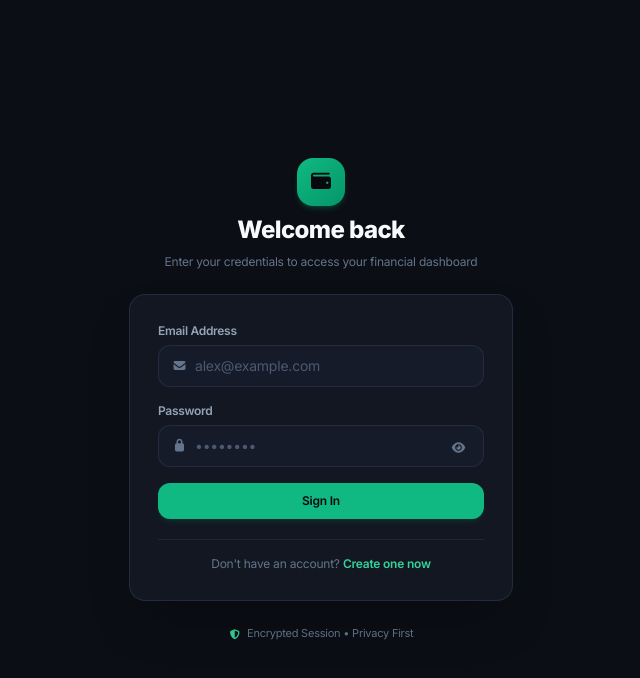
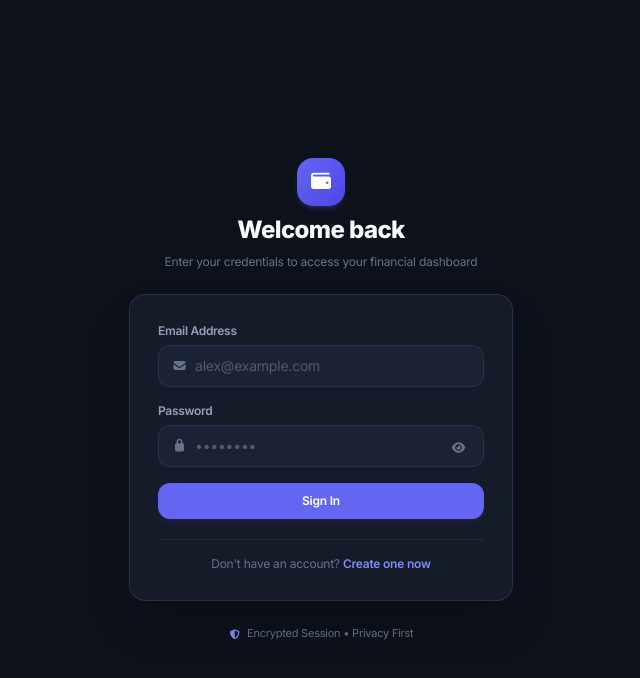
Before and after one commit to fernandayoga/finance-tracker, a React (Vite) app in the folder client/: page /login in a window 1280 px wide. Shown: the top 678 px of the page, without its empty margins (319-959 px from the left). Built offline with nearby package versions, Linux system fonts and the light colour scheme; no server answers.

Commit message:
style: apply Midnight Indigo and Soft Mint color theme across UI and charts

```diff
--- a/client/src/components/charts/MonthlyChart.jsx
+++ b/client/src/components/charts/MonthlyChart.jsx
@@ -80,8 +80,8 @@ const MonthlyChart = ({ data }) => {
             )}
           />
 
-          <Bar dataKey="income" name="Income" fill="#10b981" radius={[4, 4, 0, 0]} maxBarSize={32} />
-          <Bar dataKey="expense" name="Expense" fill="#f43f5e" radius={[4, 4, 0, 0]} maxBarSize={32} />
+          <Bar dataKey="income" name="Income" fill="#2dd4bf" radius={[4, 4, 0, 0]} maxBarSize={32} />
+          <Bar dataKey="expense" name="Expense" fill="#fb7185" radius={[4, 4, 0, 0]} maxBarSize={32} />
         </BarChart>
       </ResponsiveContainer>
     </div>
--- a/client/src/components/layout/MobileHeader.jsx
+++ b/client/src/components/layout/MobileHeader.jsx
@@ -38,7 +38,7 @@ const MobileHeader = () => {
     <header className="lg:hidden fixed top-0 left-0 right-0 z-30 bg-dark-850/90 backdrop-blur-md border-b border-dark-600/70 px-4 py-3 flex items-center justify-between">
       {/* Brand & Page Title */}
       <div className="flex items-center gap-2.5">
-        <div className="w-8 h-8 rounded-lg bg-gradient-to-br from-primary-500 to-primary-600 flex items-center justify-center text-dark-950 shadow-sm shadow-primary-500/20">
+        <div className="w-8 h-8 rounded-lg bg-gradient-to-br from-primary-500 to-primary-600 flex items-center justify-center text-white shadow-sm shadow-primary-500/20">
           <i className="fa-solid fa-wallet text-xs" />
         </div>
         <div>
--- a/client/src/components/layout/Sidebar.jsx
+++ b/client/src/components/layout/Sidebar.jsx
@@ -23,7 +23,7 @@ const Sidebar = () => {
       {/* Brand Header */}
       <div className="p-5 border-b border-dark-600/60">
         <div className="flex items-center gap-3">
-          <div className="w-9 h-9 rounded-xl bg-gradient-to-br from-primary-500 to-primary-600 flex items-center justify-center text-dark-950 shadow-sm shadow-primary-500/20">
+          <div className="w-9 h-9 rounded-xl bg-gradient-to-br from-primary-500 to-primary-600 flex items-center justify-center text-white shadow-sm shadow-primary-500/20">
             <i className="fa-solid fa-wallet text-sm" />
           </div>
           <div>
--- a/client/src/index.css
+++ b/client/src/index.css
@@ -1,41 +1,42 @@
 @import "tailwindcss";
 
 /* ================================================================
-   FINTECH DESIGN SYSTEM — REFINED DARK THEME
-   Inspired by modern financial tools (Linear, Stripe, Mercury)
+   MIDNIGHT INDIGO & SOFT MINT FINTECH PALETTE
+   Inspired by Linear & Stripe — modern, refined, calm on the eyes
    ================================================================ */
 
 @theme {
-  /* Primary Accent — Refined Emerald */
-  --color-primary-300: #6ee7b7;
-  --color-primary-400: #34d399;
-  --color-primary-500: #10b981;
-  --color-primary-600: #059669;
+  /* Primary Accent — Electric Indigo */
+  --color-primary-300: #a5b4fc;
+  --color-primary-400: #818cf8;
+  --color-primary-500: #6366f1;
+  --color-primary-600: #4f46e5;
+  --color-primary-700: #4338ca;
 
-  /* Financial Inflow — Emerald */
-  --color-income-300: #6ee7b7;
-  --color-income-400: #34d399;
-  --color-income-500: #10b981;
+  /* Financial Inflow — Soft Mint / Clean Teal */
+  --color-income-300: #5eead4;
+  --color-income-400: #2dd4bf;
+  --color-income-500: #14b8a6;
 
-  /* Financial Outflow — Crimson Rose */
+  /* Financial Outflow — Warm Coral / Soft Rose */
   --color-expense-300: #fda4af;
   --color-expense-400: #fb7185;
   --color-expense-500: #f43f5e;
 
-  /* Warning / Caution — Amber */
+  /* Warning / Caution — Warm Amber */
   --color-warning-400: #fbbf24;
   --color-warning-500: #f59e0b;
 
-  /* Surface Depth Palette */
-  --color-dark-950: #07090e;
-  --color-dark-900: #0b0e14;
-  --color-dark-850: #10141d;
-  --color-dark-800: #141924;
-  --color-dark-750: #181f2d;
-  --color-dark-700: #1d2537;
-  --color-dark-600: #263148;
-  --color-dark-500: #33415e;
-  --color-dark-400: #475a80;
+  /* Midnight Slate Surface Depth Palette */
+  --color-dark-950: #080b11;
+  --color-dark-900: #0d111a;
+  --color-dark-850: #121723;
+  --color-dark-800: #171d2c;
+  --color-dark-750: #1e2638;
+  --color-dark-700: #252f46;
+  --color-dark-600: #2b3752;
+  --color-dark-500: #384768;
+  --color-dark-400: #4e618d;
 
   /* Text & Contrast */
   --color-text-primary:   #f8fafc;
@@ -107,7 +108,7 @@
     border-radius: 1rem;
     padding: 1.5rem;
     position: relative;
-    box-shadow: 0 4px 20px -2px rgba(0, 0, 0, 0.25);
+    box-shadow: 0 4px 20px -2px rgba(0, 0, 0, 0.3);
     transition: border-color 0.2s ease, box-shadow 0.2s ease;
   }
   .card:hover {
@@ -128,33 +129,33 @@
 
   /* Highlight Hero Panel */
   .card-hero {
-    background: linear-gradient(180deg, #161c29 0%, #121622 100%);
+    background: linear-gradient(180deg, #1a2233 0%, #151b29 100%);
     border: 1px solid var(--color-dark-600);
     border-radius: 1.25rem;
     padding: 1.75rem;
     position: relative;
     overflow: hidden;
-    box-shadow: 0 8px 32px -4px rgba(0, 0, 0, 0.35);
+    box-shadow: 0 8px 32px -4px rgba(0, 0, 0, 0.4);
   }
 
   /* Subtle border glow */
   .glow-subtle {
-    box-shadow: 0 0 20px rgba(16, 185, 129, 0.15);
+    box-shadow: 0 0 20px rgba(99, 102, 241, 0.2);
   }
 
-  /* Button Primary — Refined Emerald */
+  /* Button Primary — Electric Indigo */
   .btn-primary {
     background-color: var(--color-primary-500);
-    color: #07090e;
+    color: #ffffff;
     font-weight: 600;
     border-radius: 0.75rem;
     transition: all 0.15s cubic-bezier(0.4, 0, 0.2, 1);
-    box-shadow: 0 1px 2px 0 rgba(0, 0, 0, 0.05), inset 0 1px 0 0 rgba(255, 255, 255, 0.2);
+    box-shadow: 0 1px 2px 0 rgba(0, 0, 0, 0.1), inset 0 1px 0 0 rgba(255, 255, 255, 0.2);
   }
   .btn-primary:hover {
     background-color: var(--color-primary-400);
     transform: translateY(-1px);
-    box-shadow: 0 4px 12px rgba(16, 185, 129, 0.25);
+    box-shadow: 0 4px 14px rgba(99, 102, 241, 0.35);
   }
   .btn-primary:active {
     transform: translateY(0);
@@ -162,7 +163,7 @@
 
   /* Button Secondary — Ghost Surface */
   .btn-secondary {
-    background-color: var(--color-dark-700);
+    background-color: var(--color-dark-750);
     color: var(--color-text-primary);
     border: 1px solid var(--color-dark-600);
     font-weight: 500;
@@ -170,7 +171,7 @@
     transition: all 0.15s ease;
   }
   .btn-secondary:hover {
-    background-color: var(--color-dark-600);
+    background-color: var(--color-dark-700);
     border-color: var(--color-dark-500);
     color: #ffffff;
   }
@@ -193,9 +194,9 @@
     color: var(--color-text-primary);
   }
   .nav-item.active {
-    background-color: rgba(16, 185, 129, 0.12);
-    color: var(--color-primary-400);
-    border: 1px solid rgba(16, 185, 129, 0.24);
+    background-color: rgba(99, 102, 241, 0.12);
+    color: var(--color-primary-300);
+    border: 1px solid rgba(99, 102, 241, 0.25);
     font-weight: 600;
   }
   .nav-item.active i {
@@ -211,9 +212,9 @@
     border-radius: 9999px;
     font-size: 0.75rem;
     font-weight: 600;
-    background-color: rgba(16, 185, 129, 0.1);
+    background-color: rgba(45, 212, 191, 0.12);
     color: var(--color-income-400);
-    border: 1px solid rgba(16, 185, 129, 0.22);
+    border: 1px solid rgba(45, 212, 191, 0.25);
     font-variant-numeric: tabular-nums;
   }
 
@@ -225,9 +226,9 @@
     border-radius: 9999px;
     font-size: 0.75rem;
     font-weight: 600;
-    background-color: rgba(244, 63, 94, 0.1);
+    background-color: rgba(251, 113, 133, 0.12);
     color: var(--color-expense-400);
-    border: 1px solid rgba(244, 63, 94, 0.22);
+    border: 1px solid rgba(251, 113, 133, 0.25);
     font-variant-numeric: tabular-nums;
   }
 
--- a/client/src/pages/Analytics.jsx
+++ b/client/src/pages/Analytics.jsx
@@ -24,14 +24,14 @@ const Analytics = () => {
     );
 
   const categoryBarColors = [
-    "#10b981", // Emerald
-    "#06b6d4", // Cyan
-    "#8b5cf6", // Violet
-    "#f59e0b", // Amber
-    "#f43f5e", // Rose
-    "#3b82f6", // Blue
-    "#ec4899", // Pink
-    "#14b8a6", // Teal
+    "#6366f1", // Indigo
+    "#2dd4bf", // Soft Mint
+    "#38bdf8", // Sky Blue
+    "#fb7185", // Warm Coral
+    "#a78bfa", // Soft Violet
+    "#fbbf24", // Warm Amber
+    "#34d399", // Mint Green
+    "#818cf8", // Periwinkle
   ];
 
   return (
--- a/client/src/pages/Login.jsx
+++ b/client/src/pages/Login.jsx
@@ -33,7 +33,7 @@ const Login = () => {
 
         {/* Brand Logo & Title */}
         <div className="text-center space-y-2">
-          <div className="inline-flex items-center justify-center w-12 h-12 rounded-2xl bg-gradient-to-br from-primary-500 to-primary-600 text-dark-950 shadow-md shadow-primary-500/20 mb-2">
+          <div className="inline-flex items-center justify-center w-12 h-12 rounded-2xl bg-gradient-to-br from-primary-500 to-primary-600 text-white shadow-md shadow-primary-500/20 mb-2">
             <i className="fa-solid fa-wallet text-xl" />
           </div>
           <h1 className="text-2xl font-extrabold text-text-primary tracking-tight">
--- a/client/src/pages/Register.jsx
+++ b/client/src/pages/Register.jsx
@@ -38,7 +38,7 @@ const Register = () => {
 
         {/* Brand Logo & Title */}
         <div className="text-center space-y-2">
-          <div className="inline-flex items-center justify-center w-12 h-12 rounded-2xl bg-gradient-to-br from-primary-500 to-primary-600 text-dark-950 shadow-md shadow-primary-500/20 mb-2">
+          <div className="inline-flex items-center justify-center w-12 h-12 rounded-2xl bg-gradient-to-br from-primary-500 to-primary-600 text-white shadow-md shadow-primary-500/20 mb-2">
             <i className="fa-solid fa-wallet text-xl" />
           </div>
           <h1 className="text-2xl font-extrabold text-text-primary tracking-tight">
```
Also changed, not shown: client/src/components/Chatbot.jsx (+5 -5 lines), client/src/components/charts/CategoryChart.jsx (+10 -10 lines).
